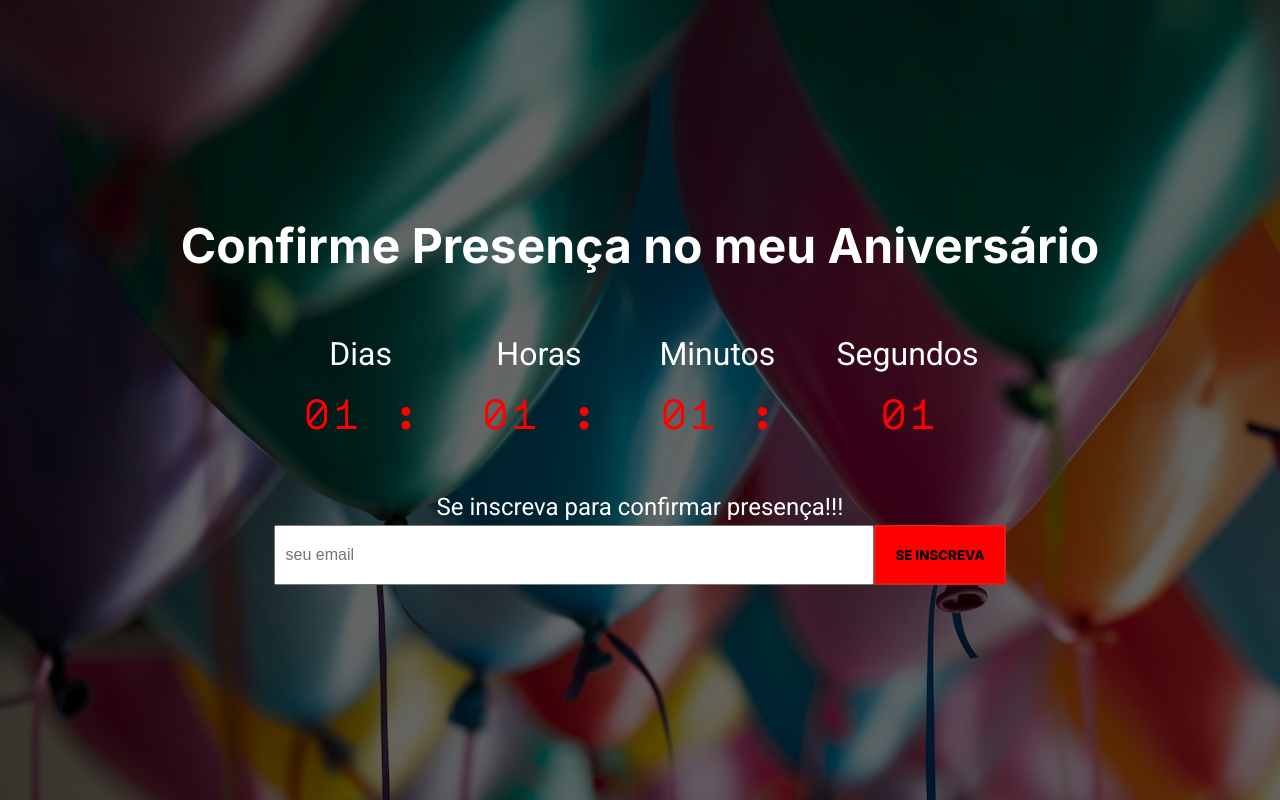
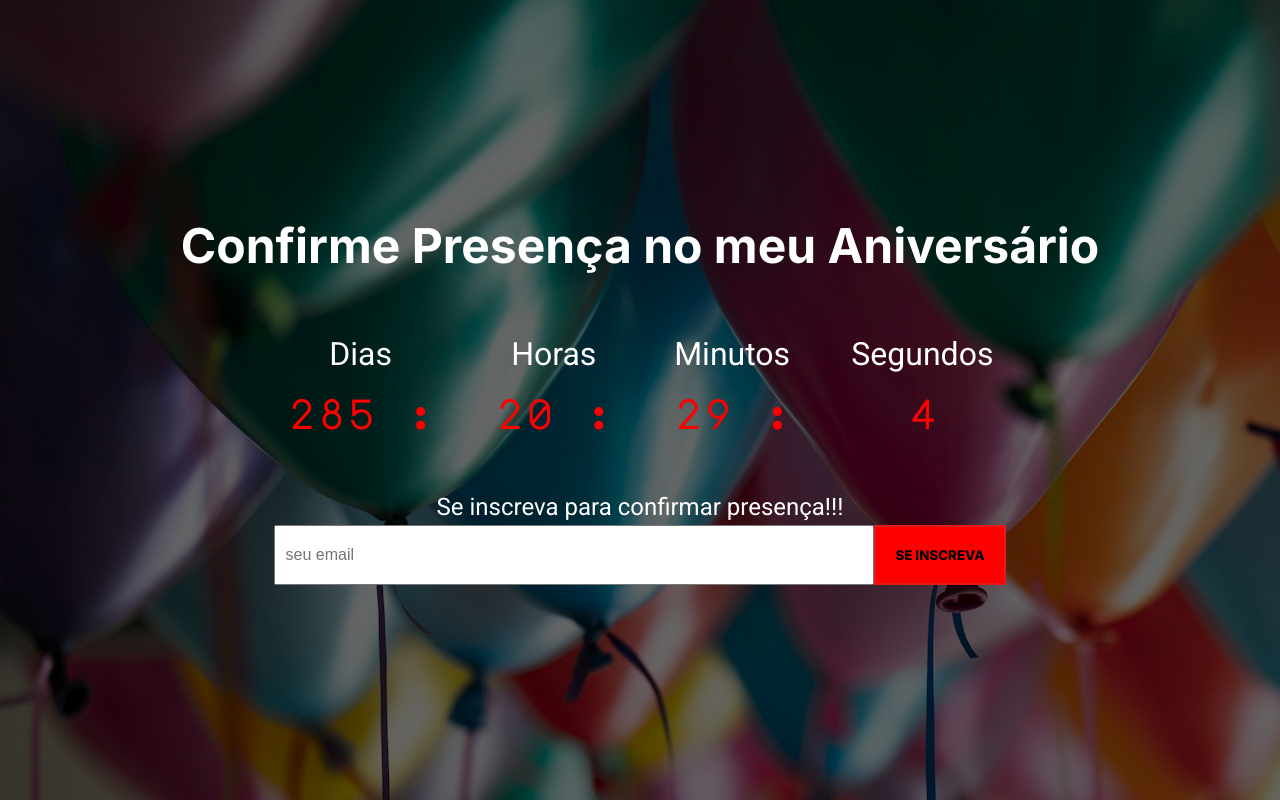
Before and after one commit to DorigonBruno/My_Birthday, a website built with Parcel: page src/index.html in a window 1280 px wide. Built offline with nearby package versions, Linux system fonts and the light colour scheme.

Commit message:
add_cronometro

```diff
--- a/src/index.html
+++ b/src/index.html
@@ -14,33 +14,35 @@
 <body>
   <div class="bg">
     <div class="conteudo">
-      <h1 class="conteudo__title">Confirme Presença no meu Aniversário</h1>
+      <h1 class="conteudo__title" id="title">Confirme Presença no meu Aniversário</h1>
       <div class="conteudo__soon">
         <div class="conteudo__soon__container">
           <h2 class="conteudo__soon__container__title">Dias</h2>
-          <span class="conteudo__soon__container__numbers">01 :</span>
+          <span class="conteudo__soon__container__numbers" id="days">00 :</span>
         </div>
         <div class="conteudo__soon__container">
           <h2 class="conteudo__soon__container__title">Horas</h2>
-          <span class="conteudo__soon__container__numbers">01 :</span>
+          <span class="conteudo__soon__container__numbers" id="hours">00 :</span>
         </div>
         <div class="conteudo__soon__container">
           <h2 class="conteudo__soon__container__title">Minutos</h2>
-          <span class="conteudo__soon__container__numbers">01 :</span>
+          <span class="conteudo__soon__container__numbers" id="minutes">00 :</span>
         </div>
         <div class="conteudo__soon__container">
           <h2 class="conteudo__soon__container__title">Segundos</h2>
-          <span class="conteudo__soon__container__numbers">01</span>
+          <span class="conteudo__soon__container__numbers" id="seconds">00</span>
         </div>
       </div>
       <form class="conteudo__form">
         <h3 class="conteudo__form__title">Se inscreva para confirmar presença!!!</h3>
         <div class="conteudo__form__container">
-          <input class="conteudo__form__container__input" type="text" placeholder="seu email">
+          <input class="conteudo__form__container__input" type="text" placeholder="seu email" required>
           <button class="conteudo__form__container__button" type="submit">Se Inscreva</button>
         </div>
       </form>
     </div>
   </div>
+
+  <script src="./scripts/main.js"></script>
 </body>
 </html>
--- a/src/scripts/main.js
+++ b/src/scripts/main.js
@@ -0,0 +1,41 @@
+const dateEvent = new Date("Feb 8, 2025 19:00:00");
+
+const timeStampEvent = dateEvent.getTime();
+
+const countHours = setInterval(() => {
+  const dateNow = new Date();
+
+  const timeStampNow = dateNow.getTime();
+
+  const eventDistance = timeStampEvent - timeStampNow;
+
+  const dayMS = 1000 * 60 * 60 * 24;
+  const hoursMS = 1000 * 60 * 60;
+  const minutesMS = 1000 * 60;
+
+  const dayToEvent = Math.floor(eventDistance / dayMS);
+  const hoursToEvent = Math.floor((eventDistance % dayMS) / hoursMS);
+  const minutesToEvent = Math.floor((eventDistance % hoursMS) / minutesMS);
+  const secondsToEvent = Math.floor((eventDistance % minutesMS) / 1000);
+
+  const spanDays = document.querySelector("#days");
+  const spanHours = document.querySelector("#hours");
+  const spanMinutes = document.querySelector("#minutes");
+  const spanSeconds = document.querySelector("#seconds");
+
+  spanDays.innerHTML = `${dayToEvent} :`;
+  spanHours.innerHTML = `${hoursToEvent} :`;
+  spanMinutes.innerHTML = `${minutesToEvent} :`;
+  spanSeconds.innerHTML = `${secondsToEvent} `;
+
+  const title = document.querySelector("#title");
+
+  if (eventDistance < 0) {
+    clearInterval(countHours);
+    title.innerHTML = "A festa ja foi T.T";
+    spanDays.innerHTML = `00 :`;
+    spanHours.innerHTML = `00 :`;
+    spanMinutes.innerHTML = `00 :`;
+    spanSeconds.innerHTML = `00 `;
+  }
+}, 1000);
```
